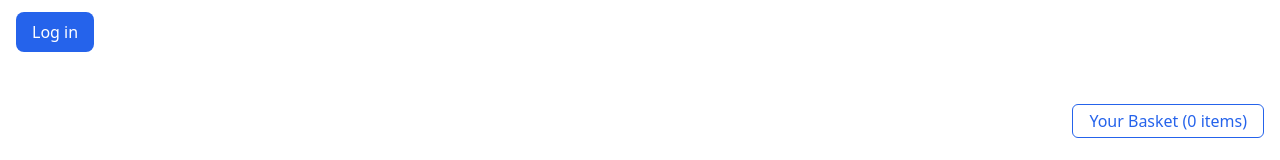
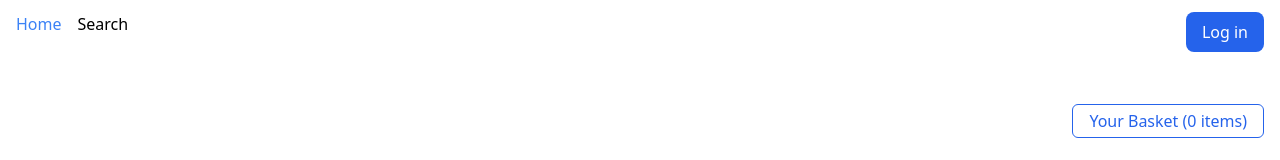
Before and after one commit to sebaspa/basket, a React (Vite) app: page / in a window 1280 px wide. Shown: the top 160 px of the page. Built offline with nearby package versions, Linux system fonts and the light colour scheme; no server answers.

Commit message:
Se cre la pagina de busqueda

```diff
--- a/src/App.tsx
+++ b/src/App.tsx
@@ -1,6 +1,6 @@
 import { Route, Routes } from 'react-router'
 import { MainLayout } from './layouts'
-import { ListProducts, ShoppingCart } from './pages'
+import { ListProducts, SearchPage, ShoppingCart } from './pages'
 
 export const App = (): JSX.Element => {
   return (
@@ -9,6 +9,7 @@ export const App = (): JSX.Element => {
         <Route path="/" element={<MainLayout />}>
           <Route index element={<ListProducts />} />
           <Route path="/cart" element={<ShoppingCart />} />
+          <Route path="/search" element={<SearchPage />} />
         </Route>
       </Routes>
     </>
--- a/src/components/Navbar.tsx
+++ b/src/components/Navbar.tsx
@@ -3,6 +3,7 @@ import { useAppDispatch } from '../hooks/redux'
 
 import { type RootState } from '../store'
 import { loginUser, logoutUser } from '../features/user/userSlice'
+import { NavLink } from 'react-router-dom'
 
 export const Navbar = (): JSX.Element => {
   const dispatch = useAppDispatch()
@@ -17,6 +18,18 @@ export const Navbar = (): JSX.Element => {
   return (
     <>
       <div className="container mx-auto px-4 py-3">
+        <div className="flex gap-4 justify-between">
+          <div>
+            <ul className="flex gap-4" id="mainMenu">
+              <li>
+                <NavLink to="/">Home</NavLink>
+              </li>
+              <li>
+                <NavLink to="/search">Search</NavLink>
+              </li>
+            </ul>
+          </div>
+          <div>
             {user === null && (
               <button
                 className="px-4 py-2 bg-blue-600 text-white rounded-lg hover:bg-blue-700 disabled:bg-gray-300 disabled:text-gray-500 disabled:border-gray-400 disabled:cursor-not-allowed"
@@ -44,6 +57,8 @@ export const Navbar = (): JSX.Element => {
               </div>
             )}
           </div>
+        </div>
+      </div>
     </>
   )
 }
--- a/src/index.css
+++ b/src/index.css
@@ -1,3 +1,10 @@
 @tailwind base;
 @tailwind components;
 @tailwind utilities;
+
+#mainMenu li a {
+  @apply text-black;
+}
+#mainMenu li .active {
+  @apply text-blue-500 hover:text-blue-600;
+}
--- /dev/null
+++ b/src/pages/SearchPage.tsx
@@ -0,0 +1,5 @@
+export const SearchPage = (): JSX.Element => {
+  return (
+    <div>SearchPage</div>
+  )
+}
--- a/src/pages/index.ts
+++ b/src/pages/index.ts
@@ -1,2 +1,3 @@
 export { ListProducts } from './ListProducts'
 export { ShoppingCart } from './ShoppingCart'
+export { SearchPage } from './SearchPage'
```
Lines whose indentation alone changed are shown as unchanged.
